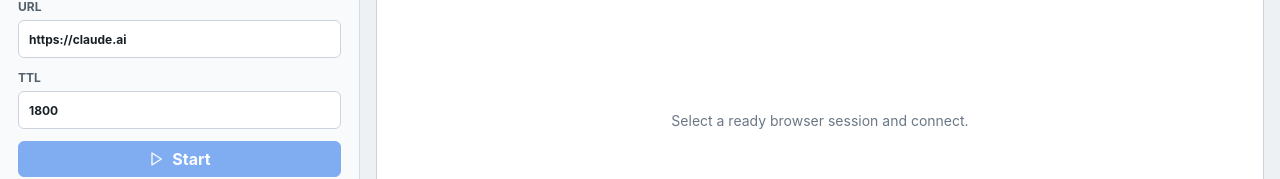
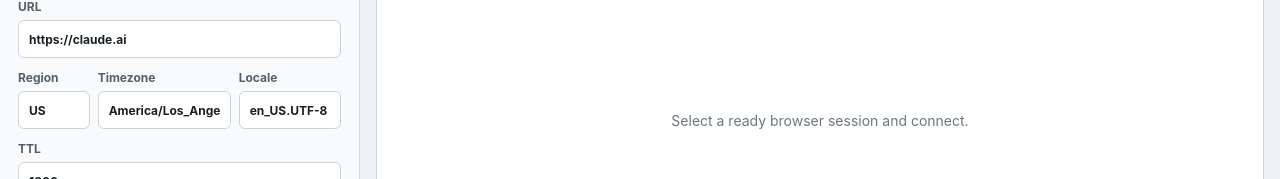
Before and after one commit to Agent-Remote/agent-remote-admin-web, a React (Vite) app: page / in a window 1280 px wide. Shown: the part 299-478 px from the top of the page. Built offline with nearby package versions, Linux system fonts and the light colour scheme; no server answers.

Commit message:
fix(browser): allow explicit browser locale

```diff
--- a/src/main.tsx
+++ b/src/main.tsx
@@ -33,6 +33,9 @@ function App() {
   const [token, setToken] = useState(localStorage.getItem("agentRemoteToken") ?? "");
   const [toolAccountId, setToolAccountId] = useState("");
   const [targetUrl, setTargetUrl] = useState("https://claude.ai");
+  const [regionCode, setRegionCode] = useState("US");
+  const [timezone, setTimezone] = useState("America/Los_Angeles");
+  const [locale, setLocale] = useState("en_US.UTF-8");
   const [ttlSeconds, setTtlSeconds] = useState(1800);
   const [sessions, setSessions] = useState<BrowserSession[]>([]);
   const [selectedId, setSelectedId] = useState<string | null>(null);
@@ -90,6 +93,9 @@ function App() {
       const body = {
         tool_account_id: toolAccountId.trim() || null,
         target_url: targetUrl.trim() || null,
+        region_code: toolAccountId.trim() ? null : regionCode.trim(),
+        timezone: toolAccountId.trim() ? null : timezone.trim(),
+        locale: toolAccountId.trim() ? null : locale.trim(),
         ttl_seconds: ttlSeconds
       };
       const response = await request<ApiResponse<BrowserSession>>("/browser-sessions", {
@@ -177,6 +183,20 @@ function App() {
             URL
             <input value={targetUrl} onChange={(event) => setTargetUrl(event.target.value)} />
           </label>
+          <div className="compact-grid">
+            <label>
+              Region
+              <input value={regionCode} onChange={(event) => setRegionCode(event.target.value)} />
+            </label>
+            <label>
+              Timezone
+              <input value={timezone} onChange={(event) => setTimezone(event.target.value)} />
+            </label>
+            <label>
+              Locale
+              <input value={locale} onChange={(event) => setLocale(event.target.value)} />
+            </label>
+          </div>
           <label>
             TTL
             <input
--- a/src/styles.css
+++ b/src/styles.css
@@ -57,6 +57,12 @@ input {
   gap: 12px;
   border-bottom: 1px solid #e2e7eb;
   padding-bottom: 14px;
+}
+
+.compact-grid {
+  display: grid;
+  grid-template-columns: 0.7fr 1.3fr 1fr;
+  gap: 8px;
 }
 
 label {
```
